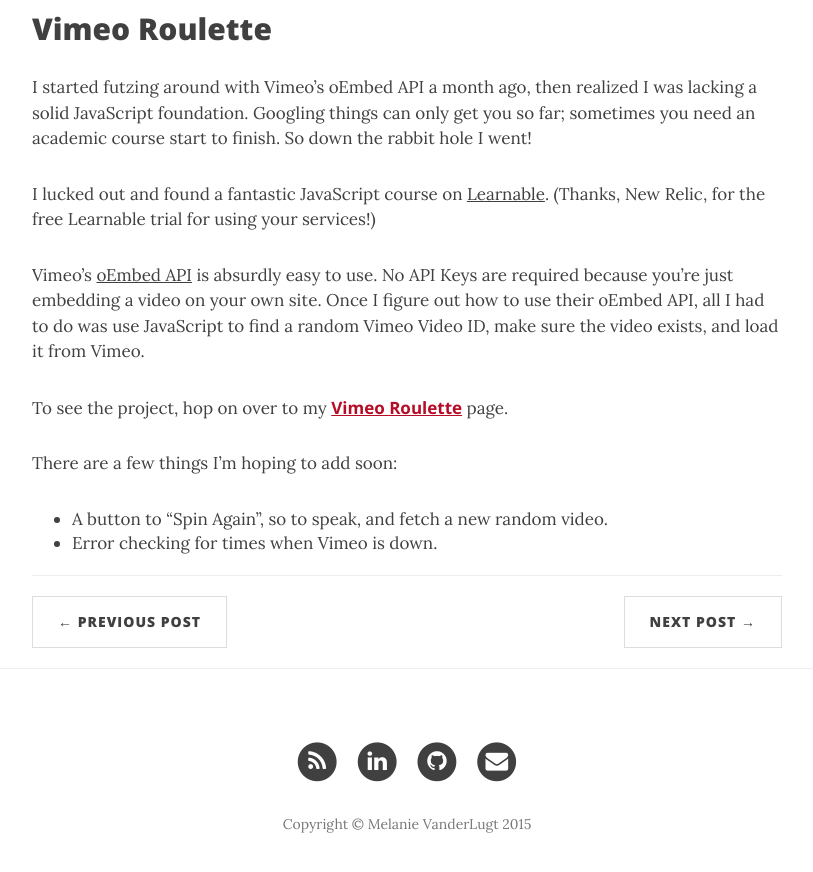
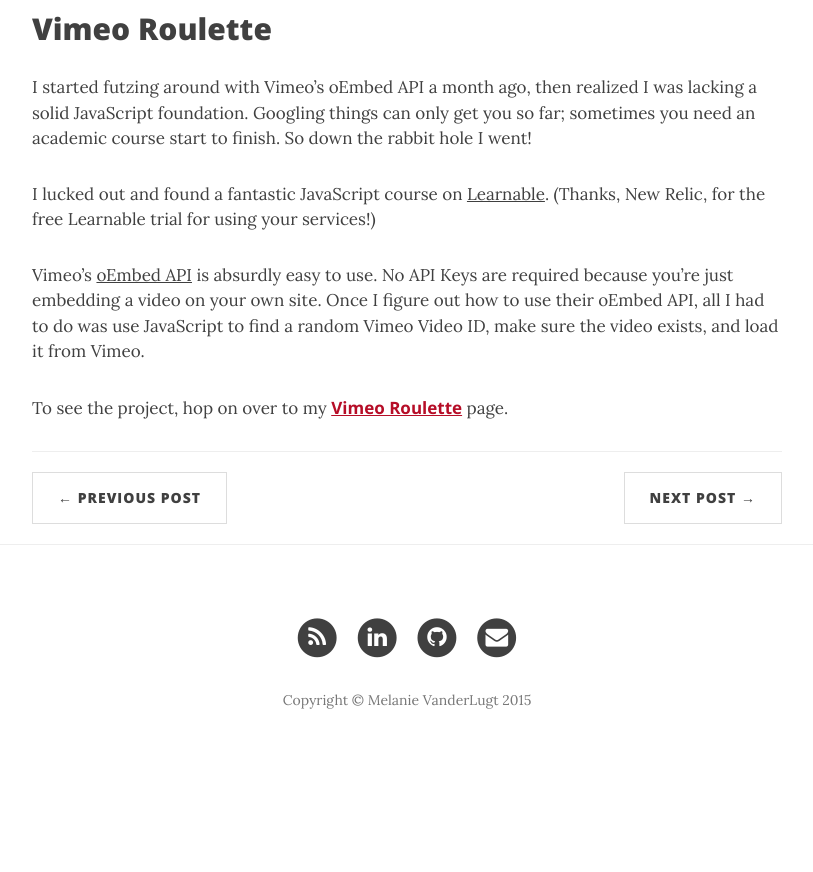
Before and after one commit to melanievee/melanievee.github.io, a Jekyll site: the page built from _posts/2015-04-18-Vimeo-Roulette-With-Vimeos-oEmbed-API.markdown, in a window 1280 px wide and 900 px high, scrolled down 594 px. Shown: the top 872 px of the window, without its empty margins (233-1046 px from the left). Built offline with Jekyll 4.4.1, drawn with Linux system fonts in a browser that asks for light colours; nearby versions of some CDN libraries; after the commit the page ends 1370 px from its top, so only the background shows below that.

Commit message:
Update Vimeo Roulette blog post to remove to-do items.

```diff
--- a/_posts/2015-04-18-Vimeo-Roulette-With-Vimeos-oEmbed-API.markdown
+++ b/_posts/2015-04-18-Vimeo-Roulette-With-Vimeos-oEmbed-API.markdown
@@ -18,8 +18,3 @@ I lucked out and found a fantastic JavaScript course on [Learnable](https://lear
 Vimeo's [oEmbed API](https://developer.vimeo.com/apis/oembed) is absurdly easy to use. No API Keys are required because you're just embedding a video on your own site. Once I figure out how to use their oEmbed API, all I had to do was use JavaScript to find a random Vimeo Video ID, make sure the video exists, and load it from Vimeo.
 
 To see the project, hop on over to my <a href="{{ site.base_url }}/api/vimeo_roulette" class="standout">Vimeo Roulette</a> page.
-
-There are a few things I'm hoping to add soon:
-
-* A button to "Spin Again", so to speak, and fetch a new random video.
-* Error checking for times when Vimeo is down.
```
Also changed, not shown: 2 other files.
